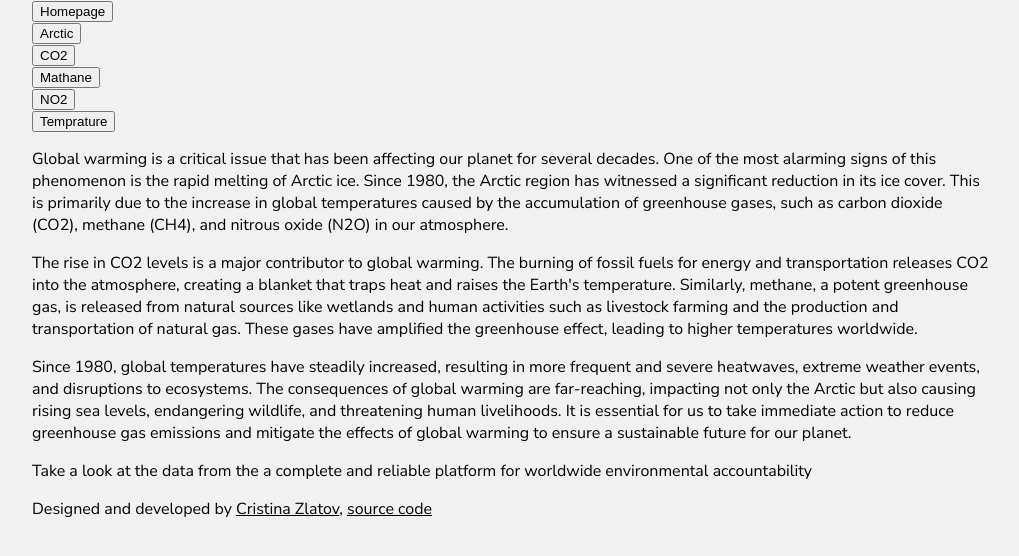
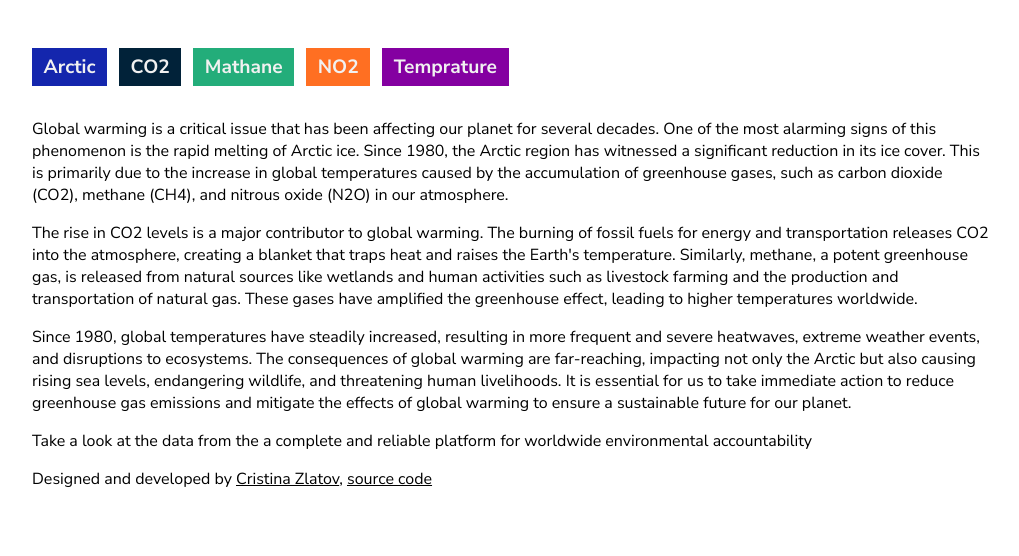
Before and after one commit to C-ZLTV/global-warming-charts-angular, an Angular app: page /homepage in a window 1280 px wide. Shown: the top 556 px of the page, without its empty margins (128-1147 px from the left). Built offline with nearby package versions, Linux system fonts and the light colour scheme; what ng2-charts would draw is missing.

Commit message:
nav bar style and related

```diff
--- a/src/app/components/nav-bar/nav-bar.component.css
+++ b/src/app/components/nav-bar/nav-bar.component.css
@@ -0,0 +1,39 @@
+.nav-list {
+    padding: 3rem 0rem 1rem 0rem;
+    display: flex;
+    gap: 0.75rem;
+    flex-wrap: wrap;
+}
+
+.route {
+    color: var(--primary-color);
+    font-weight: 700;
+    font-size: 1.2rem;
+    padding: 0.3em 0.6em;
+    border: none;
+    text-align: center;
+}
+
+.homepage-route {
+    display: none;
+}
+
+.arctic-route {
+    background-color: var(--arctic-color);
+}
+
+.co2-route {
+    background-color: var(--co2-color);
+}
+
+.methane-route {
+    background-color: var(--methane-color);
+}
+
+.no2-route {
+    background-color: var(--no2-color);
+}
+
+.temp-route {
+    background-color: var(--temp-color);
+}
--- a/src/app/components/nav-bar/nav-bar.component.html
+++ b/src/app/components/nav-bar/nav-bar.component.html
@@ -1,10 +1,28 @@
 <nav>
-    <ul>
-        <li routerLink="/homepage"><button>Homepage</button></li>
-        <li routerLink="/arctic"><button>Arctic</button></li>
-        <li routerLink="/co2"><button>CO2</button></li>
-        <li routerLink="/methane"><button>Mathane</button></li>
-        <li routerLink="/no2"><button>NO2</button></li>
-        <li routerLink="/temperature"><button>Temprature</button></li>
+    <ul class="nav-list">
+        <li routerLink="/homepage"
+            class="route homepage-route">
+            Homepage
+        </li>
+        <li routerLink="/arctic"
+            class="route arctic-route">
+            Arctic
+        </li>
+        <li routerLink="/co2"
+            class="route co2-route">
+            CO2
+        </li>
+        <li routerLink="/methane"
+            class="route methane-route">
+            Mathane
+        </li>
+        <li routerLink="/no2"
+            class="route no2-route">
+            NO2
+        </li>
+        <li routerLink="/temperature"
+            class="route temp-route">
+            Temprature
+        </li>
     </ul>
 </nav>
--- a/src/styles.css
+++ b/src/styles.css
@@ -1,11 +1,21 @@
-* {
+:root {
+    --primary-color: #f1f1f1ff;
+    --secondary-color: black;
+    --arctic-color: #1426adff;
+    --co2-color: #012239ff;
+    --methane-color: #23ad7aff;
+    --no2-color: #ff6f22ff;
+    --temp-color: #8400a1ff
+}
+
+*{
     box-sizing: border-box;
 }
 
 body{
     margin: 0;
     padding: 0;
-    background-color: #f1f1f1ff;
+    background-color: var(--main-color);
     font-family: 'Nunito Sans', sans-serif;
 }
 
@@ -16,5 +26,5 @@ ul {
 }
 
 a {
-    color: black;
+    color: var(--secondary-color);
 }
```
